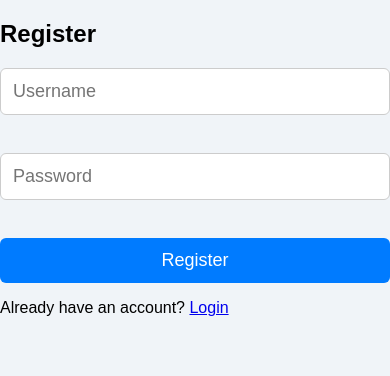
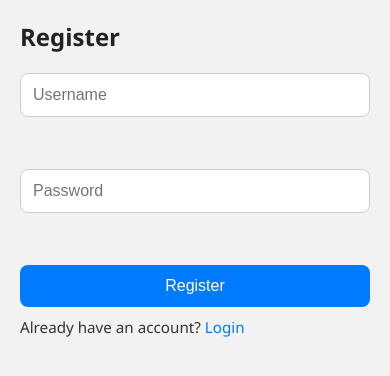
Before and after one commit to Grishma2006/home_manager, a Flask app: page /register in a window 390 px wide. Shown: the top 376 px of the page. Run offline with Flask 3, Linux system fonts and the light colour scheme.

Commit message:
Updated CSS for mobile responsiveness

```diff
--- a/static/style.css
+++ b/static/style.css
@@ -1,49 +1,98 @@
-/* static/style.css */
+/* Reset default margins and paddings */
+* {
+  margin: 0;
+  padding: 0;
+  box-sizing: border-box;
+}
 
 body {
-  font-family: Arial, sans-serif;
-  margin: 0;
-  padding: 0;
-  background-color: #f0f4f8;
+  font-family: 'Segoe UI', Tahoma, Geneva, Verdana, sans-serif;
+  background-color: #f2f2f2;
+  color: #333;
+  padding: 20px;
 }
 
+/* Container for form and content */
 .container {
-  max-width: 500px;
+  max-width: 400px;
   margin: auto;
-  padding: 20px;
+  background-color: #fff;
+  padding: 25px;
+  border-radius: 12px;
+  box-shadow: 0 4px 12px rgba(0, 0, 0, 0.1);
+  text-align: center;
+}
+
+h2 {
+  margin-bottom: 20px;
+  color: #222;
 }
 
 form {
   display: flex;
   flex-direction: column;
-  gap: 10px;
+  gap: 15px;
 }
 
-input, button {
+input[type="text"],
+input[type="password"],
+input[type="number"],
+input[type="date"] {
   padding: 12px;
-  font-size: 16px;
   border: 1px solid #ccc;
-  border-radius: 6px;
+  border-radius: 8px;
+  font-size: 1rem;
 }
 
 button {
+  padding: 12px;
   background-color: #007bff;
-  color: white;
+  color: #fff;
+  font-size: 1rem;
   border: none;
+  border-radius: 8px;
   cursor: pointer;
+  transition: background 0.3s ease;
 }
 
 button:hover {
   background-color: #0056b3;
 }
 
-/* Mobile styles */
-@media (max-width: 600px) {
-  .container {
-    padding: 10px;
-  }
+p {
+  margin-top: 10px;
+  font-size: 0.95rem;
+}
 
-  input, button {
-    font-size: 18px;
-  }
+a {
+  color: #007bff;
+  text-decoration: none;
 }
+
+a:hover {
+  text-decoration: underline;
+}
+
+/* List of items on dashboard */
+ul {
+  margin-top: 20px;
+  padding-left: 0;
+  list-style: none;
+  text-align: left;
+}
+
+li {
+  padding: 10px;
+  background-color: #e9ecef;
+  margin-bottom: 10px;
+  border-radius: 8px;
+  display: flex;
+  justify-content: space-between;
+  flex-wrap: wrap;
+  gap: 10px;
+}
+
+li a {
+  font-size: 0.9rem;
+  color: #dc3545;
+}
--- a/templates/add_product.html
+++ b/templates/add_product.html
@@ -3,6 +3,7 @@
 <head>
     <title>Add Product</title>
     <link rel="stylesheet" href="{{ url_for('static', filename='style.css') }}">
+
 </head>
 <body>
     <h2>Add New Product</h2>
--- a/templates/dashboard.html
+++ b/templates/dashboard.html
@@ -5,6 +5,7 @@
   <meta name="viewport" content="width=device-width, initial-scale=1.0" />
     <title>Dashboard</title>
     <link rel="stylesheet" href="{{ url_for('static', filename='style.css') }}">
+
 </head>
 <body>
     <h2>Your Products</h2>
--- a/templates/login.html
+++ b/templates/login.html
@@ -5,6 +5,7 @@
   <meta name="viewport" content="width=device-width, initial-scale=1.0" />
     <title>Login</title>
     <link rel="stylesheet" href="{{ url_for('static', filename='style.css') }}">
+
 </head>
 <body>
     <h2>Login</h2>
--- a/templates/register.html
+++ b/templates/register.html
@@ -5,6 +5,7 @@
   <meta name="viewport" content="width=device-width, initial-scale=1.0" />
     <title>Register</title>
     <link rel="stylesheet" href="{{ url_for('static', filename='style.css') }}">
+
 </head>
 <body>
     <h2>Register</h2>
```
Also changed, not shown: 1 other file.
